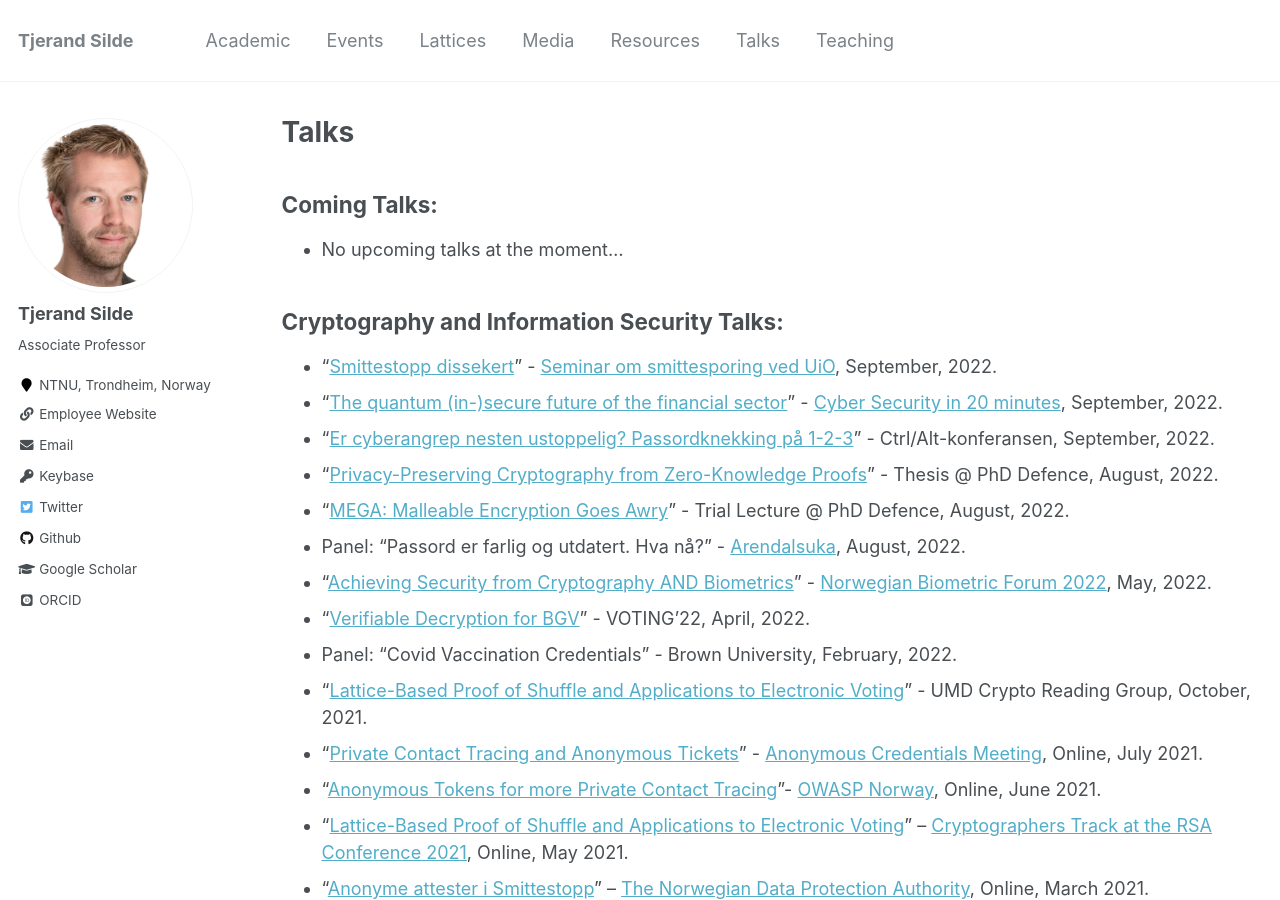
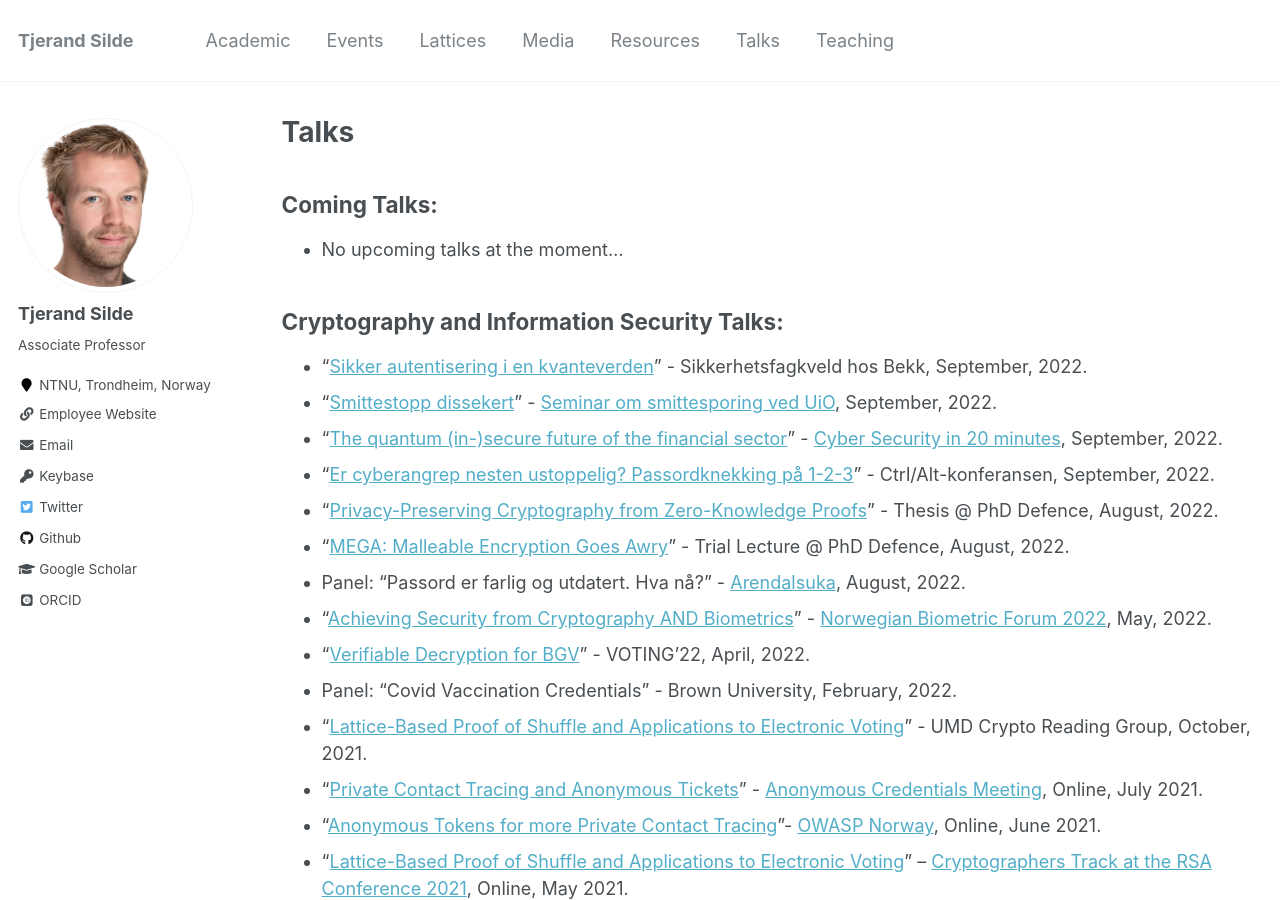
Before and after one commit to tjesi/tjesi.github.io, a Jekyll site: the page built from _pages/talks.md, in a window 1280 px wide and 900 px high. Built offline with Jekyll 4.4.1, drawn with Linux system fonts in a browser that asks for light colours; some web fonts are replaced.

Commit message:
autentisering

```diff
--- a/_pages/talks.md
+++ b/_pages/talks.md
@@ -11,6 +11,7 @@ author_profile: true
 
 ## Cryptography and Information Security Talks:
 
+* "[Sikker autentisering i en kvanteverden](https://tjerandsilde.no/files/autentisering.pdf)" - Sikkerhetsfagkveld hos Bekk, September, 2022.
 * "[Smittestopp dissekert](https://tjerandsilde.no/files/Smittestopp-dissekert.pdf)" - [Seminar om smittesporing ved UiO](https://www.jus.uio.no/ikrs/om/aktuelt/arrangementer/2022/smittestopp-og-smittesporing-to-ar-med-pandemi.html), September, 2022.
 * “[The quantum (in-)secure future of the financial sector](https://tjerandsilde.no/files/finance.pdf)” - [Cyber Security in 20 minutes](https://financeinnovation.no/events/cyber-security-in-20-minutes-the-quantum-threat), September, 2022.
 * "[Er cyberangrep nesten ustoppelig? Passordknekking på 1-2-3](https://tjerandsilde.no/files/CtrlAlt-Tjerand.pdf)" - Ctrl/Alt-konferansen, September, 2022.
```
Also changed, not shown: 1 other file.
